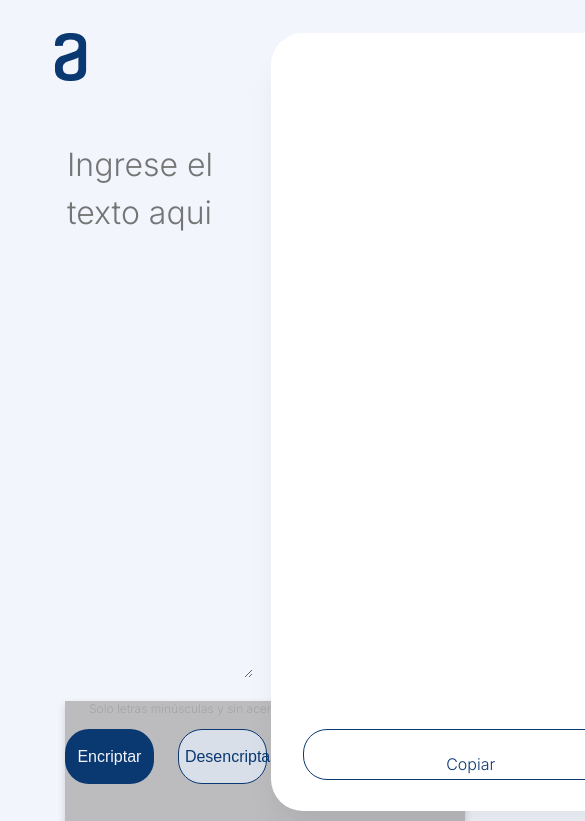
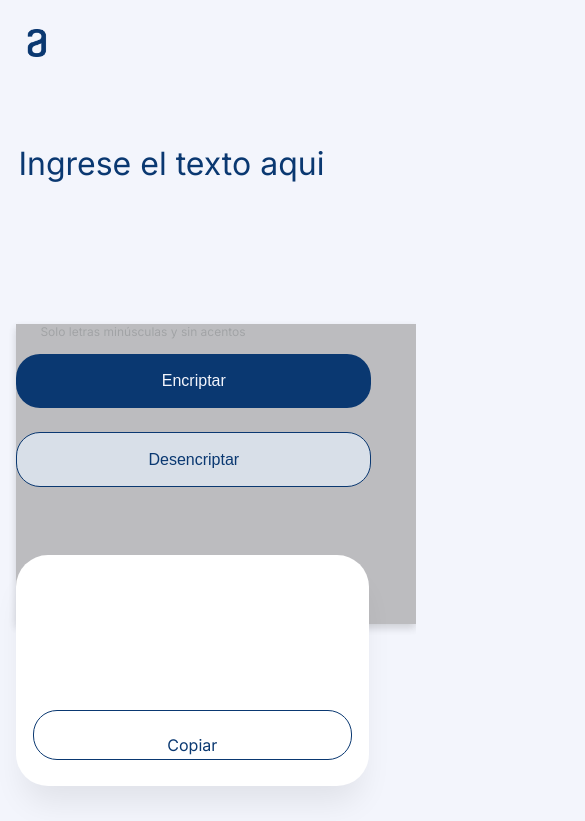
Before and after one commit to lauramontanova/encriptador-de-texto, a plain HTML site: page index.html in a window 390 px wide. Both pictures are taken after a click on the button "Encriptar". Shown: the top 821 px of the page, 585 px wide, since content can reach past the window. Drawn offline with Linux system fonts and the light colour scheme; grey boxes are pictures that could not be loaded.

Commit message:
archivo nuevo .js y adición css responsive

```diff
--- a/index.html
+++ b/index.html
@@ -9,7 +9,7 @@
         <link rel="stylesheet" href="reset.css">
         <link rel="preconnect" href="https://fonts.googleapis.com">
         <link rel="preconnect" href="https://fonts.gstatic.com" crossorigin>
-        <link href="https://fonts.googleapis.com/css2?family=Inter:wght@100;300&display=swap" rel="stylesheet">
+        <link href="https://fonts.googleapis.com/css2?family=Inter&display=swap" rel="stylesheet">
     </head>
     <body>
         <header>
@@ -17,7 +17,7 @@
         </header>
         <main>
             <section>
-                <textarea placeholder="Ingrese el texto aqui" id="texto" name="texto"></textarea>
+                <textarea class="inicio" placeholder="Ingrese el texto aqui" id="texto"></textarea>
                 <p class="aviso">Solo letras minúsculas y sin acentos</p>
                 <div class="botones">
                     <button id="encriptar" onclick="encriptar()">Encriptar</button>
@@ -30,51 +30,13 @@
                     <p id="parrafo1">Ningún mensaje fue encontrado</p>
                     <p id="parrafo2">Ingresa el texto que desees encriptar o desencriptar.</p>
                 </div>
-                <output id="resultado" name="resultado"></output>
+                <textarea class="resultado" id="resultado"></textarea>
                 <button id="copiar" onclick="copiar()">Copiar</button>
             </section>
         </main>
         <footer>
             <p>&copy Copyright Lala 2023</p>
         </footer>
+        <script src="script.js"></script>
     </body>
 </html>
-
-<script>
-    function encriptar() {
-        let mensaje = document.getElementById("texto").value.toLowerCase();
-        let letras = ['e','i','a','o','u'];
-        let remplazo = ['enter','imes','ai','ober','ufat'];
-        for (let x = 0; x < letras.length; x++) {
-                mensaje = mensaje.replace(new RegExp(letras[x],'gim'), remplazo[x]);
-        }
-        document.getElementById("muneco").style.display = "none";
-        document.getElementById("parrafo1").style.display = "none";
-        document.getElementById("parrafo2").style.display = "none";
-        document.getElementById("resultado").innerHTML = mensaje;
-        document.getElementById("resultado").style.display = "show";
-        document.getElementById("resultado").style.display = "flex";
-        document.getElementById("copiar").style.display = "show";
-
-    }
-    function desencriptar() {
-        let mensaje = document.getElementById("texto").value.toLowerCase();
-        let letras = ['e','i','a','o','u'];
-        let remplazo = ['enter','imes','ai','ober','ufat'];
-        for (let x = 0; x < remplazo.length; x++) {
-                mensaje = mensaje.replace(new RegExp(remplazo[x],'gim'), letras[x]);
-        }
-        document.getElementById("muneco").style.display = "none";
-        document.getElementById("parrafo1").style.display = "none";
-        document.getElementById("parrafo2").style.display = "none";
-        document.getElementById("resultado").innerHTML = mensaje;
-        document.getElementById("resultado").style.display = "show";
-        document.getElementById("resultado").style.display = "flex";
-        document.getElementById("copiar").style.display = "show";
-
-    }
-    function copiar() {
-        let copiartexto = document.querySelector("#resultado").value;
-        navigator.clipboard.writeText(copiartexto);
-    }
-</script>
--- /dev/null
+++ b/script.js
@@ -0,0 +1,38 @@
+function encriptar() {
+    let mensaje = document.getElementById("texto").value.toLowerCase();
+    let letras = ['e','i','a','o','u'];
+    let remplazo = ['enter','imes','ai','ober','ufat'];
+    for (let x = 0; x < letras.length; x++) {
+            mensaje = mensaje.replace(new RegExp(letras[x],'gim'), remplazo[x]);
+    }
+    document.getElementById("muneco").style.display = "none";
+    document.getElementById("parrafo1").style.display = "none";
+    document.getElementById("parrafo2").style.display = "none";
+    document.getElementById("resultado").innerHTML = mensaje;
+    document.getElementById("resultado").style.display = "show";
+    document.getElementById("resultado").style.display = "flex";
+    document.getElementById("copiar").style.display = "show";
+    document.getElementById("copiar").style.display = "flex";
+
+}
+function desencriptar() {
+    let mensaje = document.getElementById("texto").value.toLowerCase();
+    let letras = ['e','i','a','o','u'];
+    let remplazo = ['enter','imes','ai','ober','ufat'];
+    for (let x = 0; x < remplazo.length; x++) {
+            mensaje = mensaje.replace(new RegExp(remplazo[x],'gim'), letras[x]);
+    }
+    document.getElementById("muneco").style.display = "none";
+    document.getElementById("parrafo1").style.display = "none";
+    document.getElementById("parrafo2").style.display = "none";
+    document.getElementById("resultado").innerHTML = mensaje;
+    document.getElementById("resultado").style.display = "show";
+    document.getElementById("resultado").style.display = "flex";
+    document.getElementById("copiar").style.display = "show";
+    document.getElementById("copiar").style.display = "flex";
+
+}
+function copiar() {
+    let copiartexto = document.querySelector("#resultado").value;
+    navigator.clipboard.writeText(copiartexto);
+}
--- a/style.css
+++ b/style.css
@@ -4,12 +4,11 @@ body{
 header img{
     /*logo*/
     position: absolute;
-    width: 120px;
-    height: 48px;
+    width: 8%;
     left: 2.77%;
     top: 3.9%;
  }
- textarea{
+ .inicio{
     /* Ingrese el texto aqui */
     position: absolute;
     width: 47.2%;
@@ -24,6 +23,11 @@ header img{
     background: none;
     border: none;
     outline: none;
+    color: #0A3871;
+    resize: none;
+}
+::placeholder {
+    color: #0A3871;
 }
 .aviso{
     /* Solo letras minúsculas y sin acentos */
@@ -82,6 +86,7 @@ header img{
     order: 0;
     flex-grow: 0;
     font-size: 100%;
+    cursor: pointer;
 }
 #encriptar:hover{
     transform: scale(1.05);
@@ -102,6 +107,7 @@ header img{
     order: 1;
     flex-grow: 0;
     font-size: 100%;
+    cursor: pointer;
 }
 #desencriptar:hover{
     transform: scale(1.05);
@@ -136,7 +142,7 @@ header img{
 }
 #parrafo1{
     /* Ningún mensaje fue encontrado */
-    width: 336px;
+    width: 90%;
     height: 58px;
 
     font-family: 'Inter';
@@ -153,7 +159,7 @@ header img{
 }
 #parrafo2{
     /* Ingresa el texto que desees encriptar o desencriptar. */
-    width: 336px;
+    width: 90%;
     height: 48px;
 
     font-family: 'Inter';
@@ -168,7 +174,7 @@ header img{
     align-self: stretch;
     flex-grow: 0;
 }
-output{
+.resultado{
     display: none;
     position: absolute;
     width: 84%;
@@ -177,14 +183,17 @@ output{
     top: 3.4%;
 
     font-family: 'Inter';
-    font-size: 24px;
+    font-size: 2em;
     line-height: 150%;
     color: #495057;
+    border: none;
+    outline: none;
+    resize: none;
 }
 #copiar{
-    /* Button */
-    box-sizing: border-box;
-    /* Auto layout */
+    display: none;
+    flex-direction: column;
+    align-items: stretch;
     padding: 24px;
 
     position: absolute;
@@ -194,12 +203,16 @@ output{
     top: 89.5%;
 
     font-family: 'Inter';
-    font-size: 16px;
+    font-size: 100%;
     /* Dark blue/dark-blue-300 */
     background: #FFFFFF;
     color: #0A3871;
     border: 1px solid #0A3871;
     border-radius: 24px;
+    cursor: pointer;
+}
+#copiar:hover{
+    transform: scale(1.05);
 }
  footer{
     position: absolute;
@@ -210,4 +223,144 @@ output{
 
     color: #495057;
     opacity: 0.8;
-}
+ }
+ @media only screen and (max-width: 1024px) {
+    /* styles for tablets*/
+    header img{
+        /*logo*/
+        width: 18%;
+        left: 0.5%;
+        top: 3.4%;
+    }
+    .inicio{
+        /* Ingrese el texto aqui */
+        width: 89%;
+        height: 34.1%;
+        left: 5.2%;
+        top: 20.4%;
+    }
+    .aviso{
+        /* Solo letras minúsculas y sin acentos */
+        /*width: 229px;
+        height: 18px;*/
+        left: 5.2%;
+        top: 61.2%;
+    }
+    .botones{
+        width: 89%;
+        height: 5.7%;
+        left: 5.2%;
+        top: 64.1%;
+    }
+    .rectangulo{
+        flex-direction: column;
+        align-items: stretch;
+        padding: 32px;
+        gap: 32px;
+
+        position: absolute;
+        width: 81%;
+        height: 11.3%;
+        left: 5.2%;
+        top: 75.3%;
+    }
+    .rectangulo img {
+        display: none;
+    }
+    .parrafos{
+        width: 90.6%;
+        height: 51.8%;
+        left: 4.6%;
+        top: 22%;
+    }
+    #parrafo1,#parrafo2{
+        width: 100%;
+    }
+    .resultado{
+        display: none;
+        width: 90.6%;
+        height: 51.5%;
+        left: 4.6%;
+        top: 14.1%;
+    }
+    #copiar{
+        width: 90.6%;
+        height: 19.5%;
+        left: 4.6%;
+        top: 61.1%;
+    }
+  }
+
+  @media only screen and (max-width: 767px) {
+    /* styles for smartphones and smaller screens */
+    header img{
+        /*logo*/
+        width: 18%;
+        left: 0.5%;
+        top: 3.4%;
+    }
+    .inicio{
+        /* Ingrese el texto aqui */
+        width: 91%;
+        height: 18.1%;
+        left: 4.2%;
+        top: 16.3%;
+    }
+    .aviso{
+        /* Solo letras minúsculas y sin acentos */
+        /*width: 229px;
+        height: 18px;*/
+        left: 4.2%;
+        top: 38.4%;
+    }
+    .botones{
+        display: flex;
+        flex-direction: column;
+        align-items: stretch;
+        width: 91%;
+        height: 6.5%;
+        left: 4.2%;
+        top: 41.9%;
+    }
+    #encriptar,#desencriptar{
+        width: 100%;
+    }
+    .rectangulo{
+        flex-direction: column;
+        align-items: stretch;
+        padding: 32px;
+        gap: 32px;
+
+        position: absolute;
+        width: 74%;
+        height: 19.9%;
+        left: 4.2%;
+        top: 65.7%;
+    }
+    .rectangulo img {
+        display: none;
+    }
+    .parrafos{
+        width: 90.6%;
+        height: 51.8%;
+        left: 4.6%;
+        top: 15%;
+
+    }
+    #parrafo1,#parrafo2{
+        width: 100%;
+    }
+    .resultado{
+        display: none;
+        width: 90.6%;
+        height: 51.5%;
+        left: 4.6%;
+        top: 7%;
+    }
+    #copiar{
+        width: 90.6%;
+        height: 19.5%;
+        left: 4.6%;
+        top: 67%;
+    }
+  }
```
